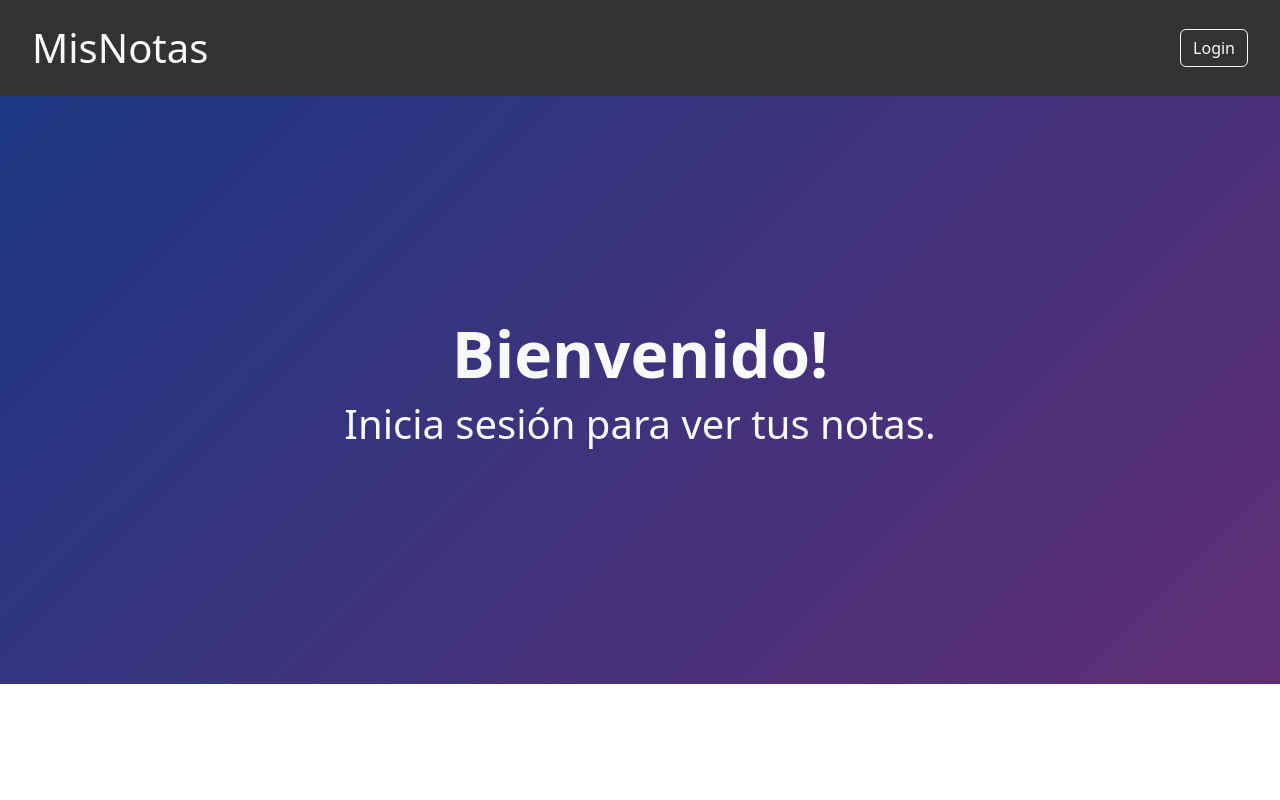
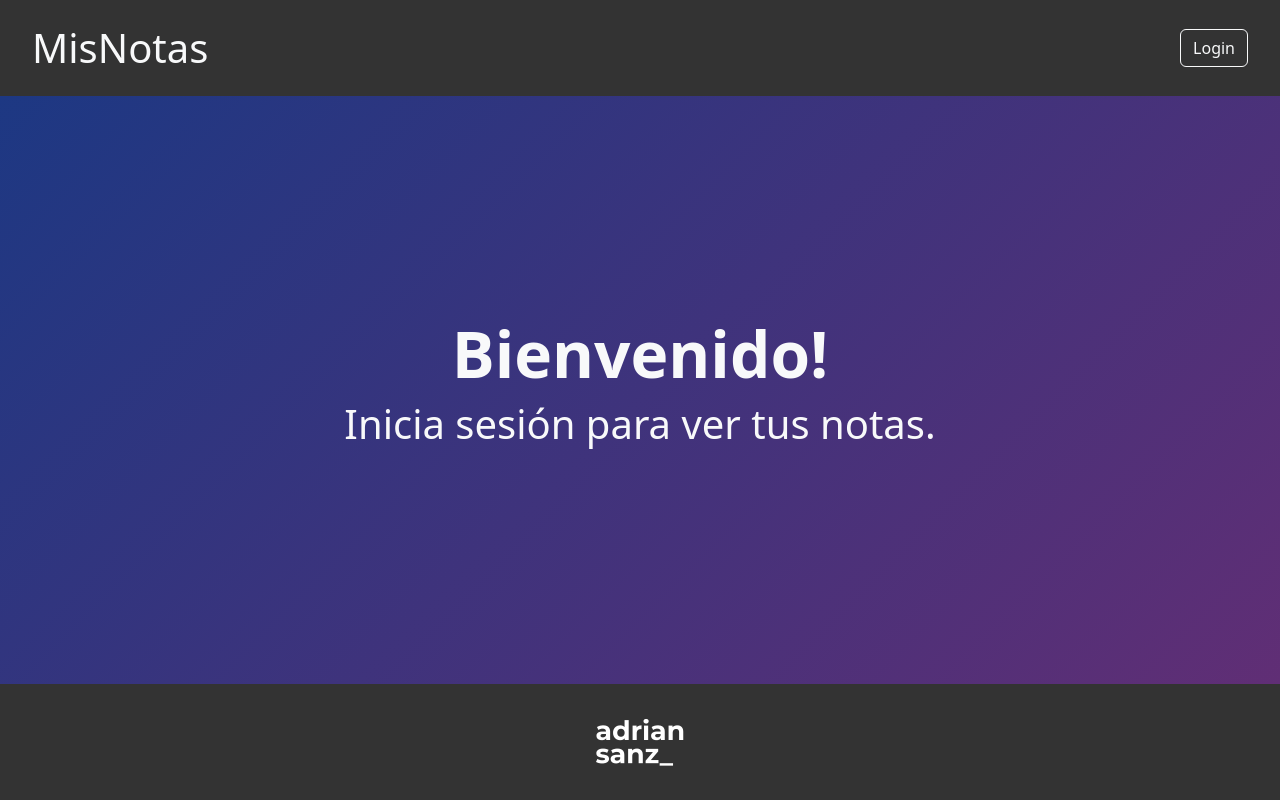
Before and after one commit to adrianssanz/notasFrontend, an Angular app: page / in a window 1280 px wide. Built offline with nearby package versions, Linux system fonts and the light colour scheme.

Commit message:
Clase para el fondo del footer

```diff
--- a/src/app/components/footer/footer.component.css
+++ b/src/app/components/footer/footer.component.css
@@ -0,0 +1,3 @@
+.bg-footer{
+    background-color: #333;
+}
```
